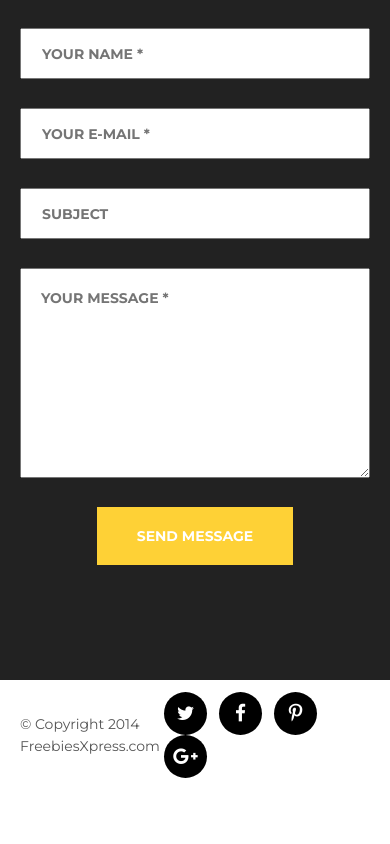
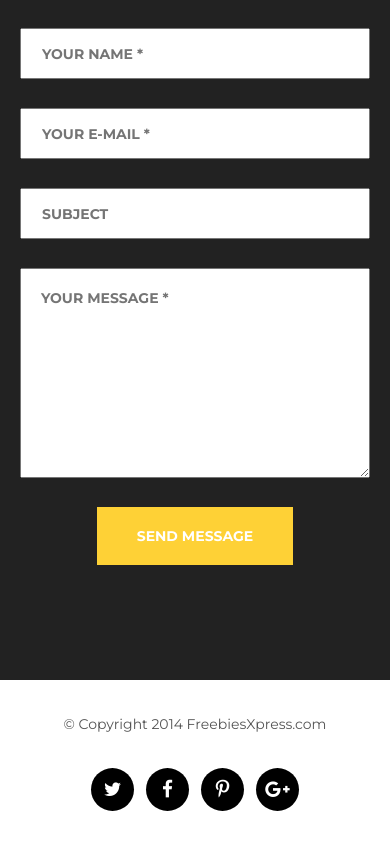
Before and after one commit to MagMiszewska/PSD-1-Golden, a website: page index.html in a window 390 px wide. Shown: the part 8823-9667 px from the top of the page. Before the commit the page ends 9613 px from the top, so only its background shows below. Drawn offline with nearby package versions, Linux system fonts and the light colour scheme.

Commit message:
Correct scss file for footer, fix responsiveness

```diff
--- a/sass/_contact-us.scss
+++ b/sass/_contact-us.scss
@@ -5,6 +5,7 @@
         justify-content: space-between;
         flex-wrap: wrap;
         max-width: 980px;
+
         @include tablet {
             flex-direction: column;
         }
@@ -14,6 +15,7 @@
         display: flex;
         flex-direction: column;
         width: 48.5%;
+
         @include tablet {
             width: 100%;
         }
@@ -29,6 +31,7 @@
         height: 210px;
         margin-bottom: 29px;
         padding-top: 20px;
+
         @include tablet {
             width: 100%;
         }
--- a/sass/_footer.scss
+++ b/sass/_footer.scss
@@ -3,6 +3,11 @@
         display: flex;
         justify-content: center;
         flex-flow: wrap;
+
+        @include tablet {
+            flex-direction: column;
+        }
+    }
 
     .main-footer__copyright {
         flex: 40%;
@@ -17,8 +22,15 @@
     .main-footer__social-media {
         flex: 60%;
 
+        @include tablet {
+            padding-bottom: 33px;
+        }
+    }
+
     .footer__social-link {
         text-decoration: none;
+    }
+
     .footer__social-logo {
         height: 43px;
         width: 43px;
@@ -29,7 +41,7 @@
         margin: 0 4px;
         background-color: #000;
         text-align: center;
-                    transition: all 0.5s ease-in-out;
+        transition: all 0.2s ease-in-out;
     }
 
     .footer__social-logo--twitter {
@@ -56,6 +68,3 @@
         }
     }
 }
-        }
-    }
-}
```
Also changed, not shown: css/style.css, 1 other file. Lines whose indentation alone changed are shown as unchanged.
